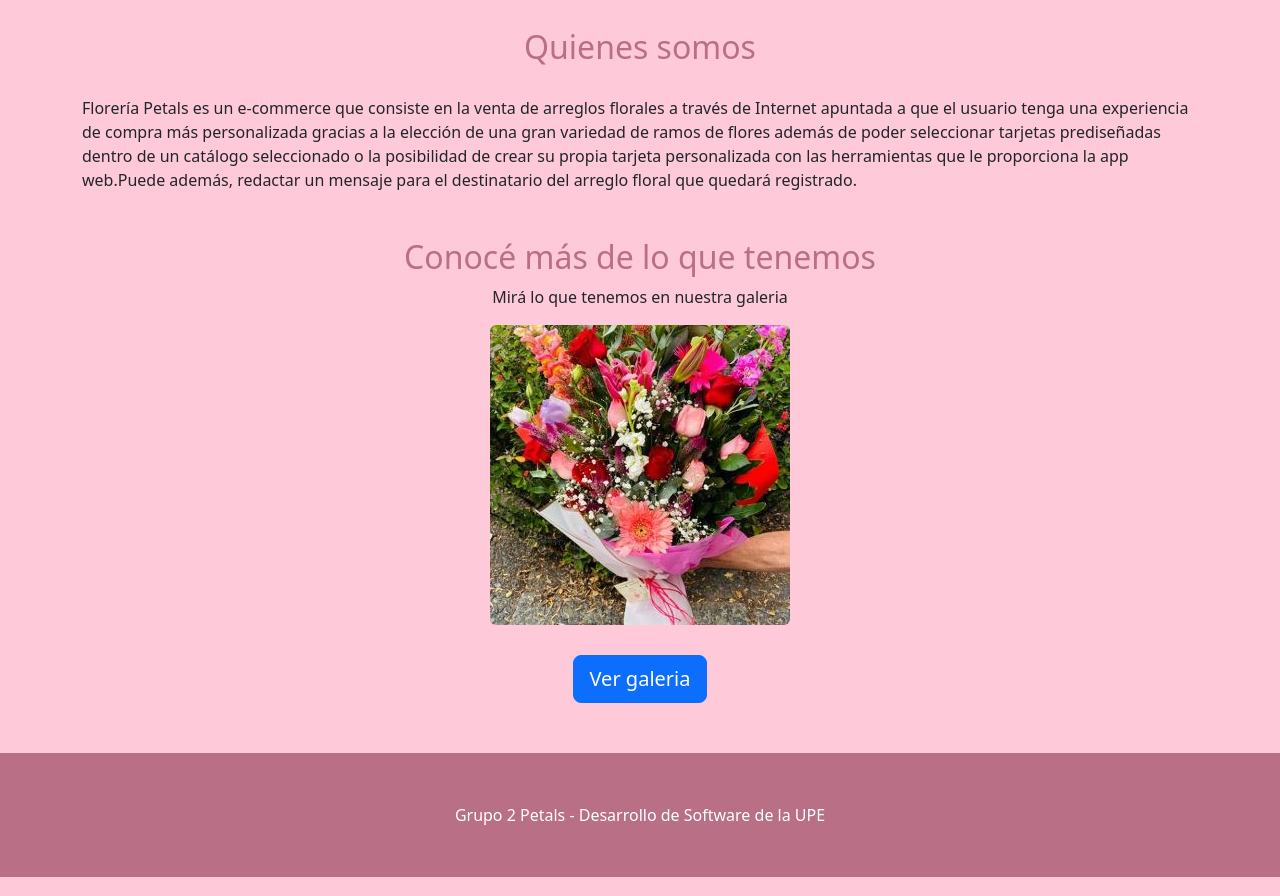
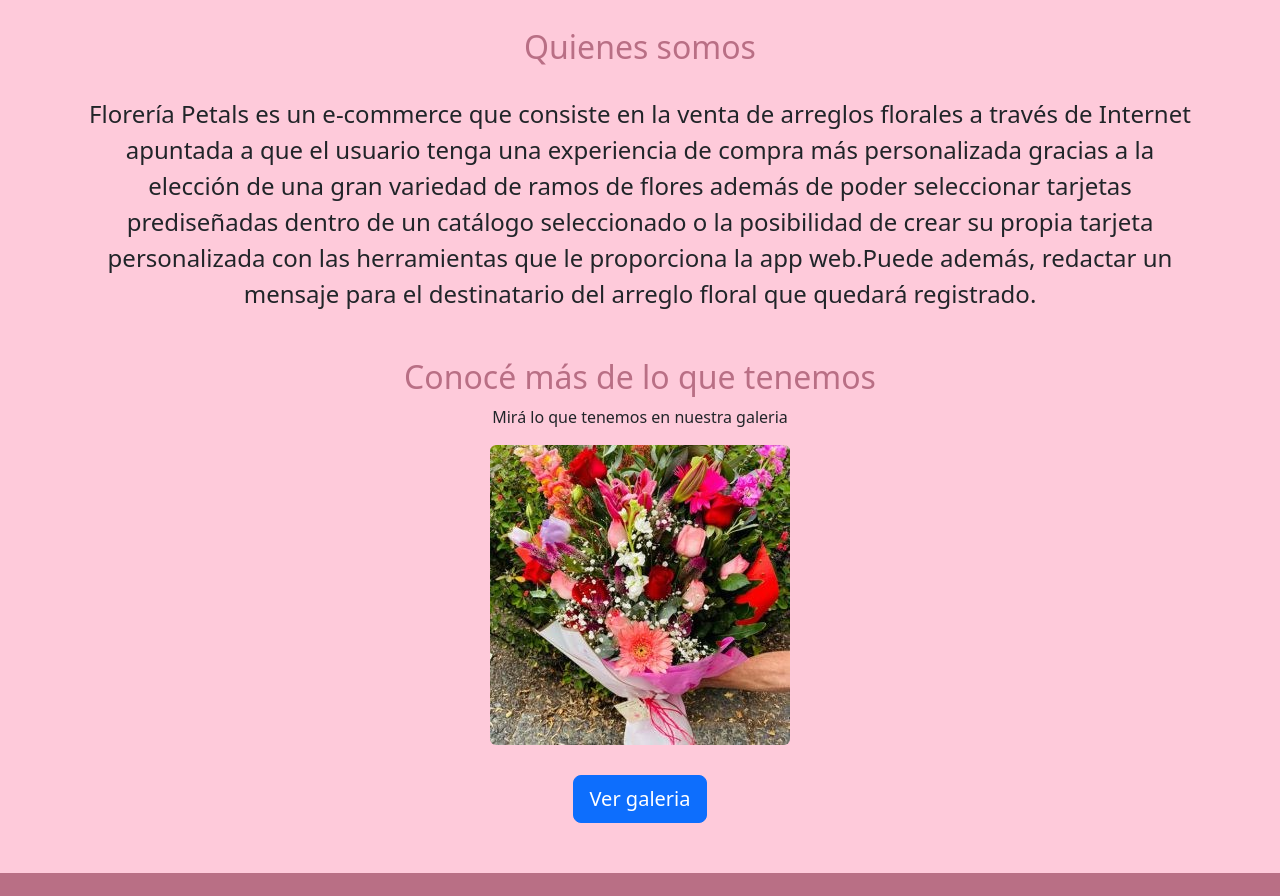
Before and after one commit to KateDraky/Petals-Web, a plain HTML site: page index.html in a window 1280 px wide. Shown: the part 832-1728 px from the top of the page. Drawn offline with nearby package versions, Linux system fonts and the light colour scheme.

Commit message:
bigger about us text

```diff
--- a/style.css
+++ b/style.css
@@ -44,6 +44,8 @@ header {
 
 #Texto-Bienvenido {
     margin-top: 30px;
+    font-size: 24px;
+    text-align: center;
 }
 
 footer {
```
